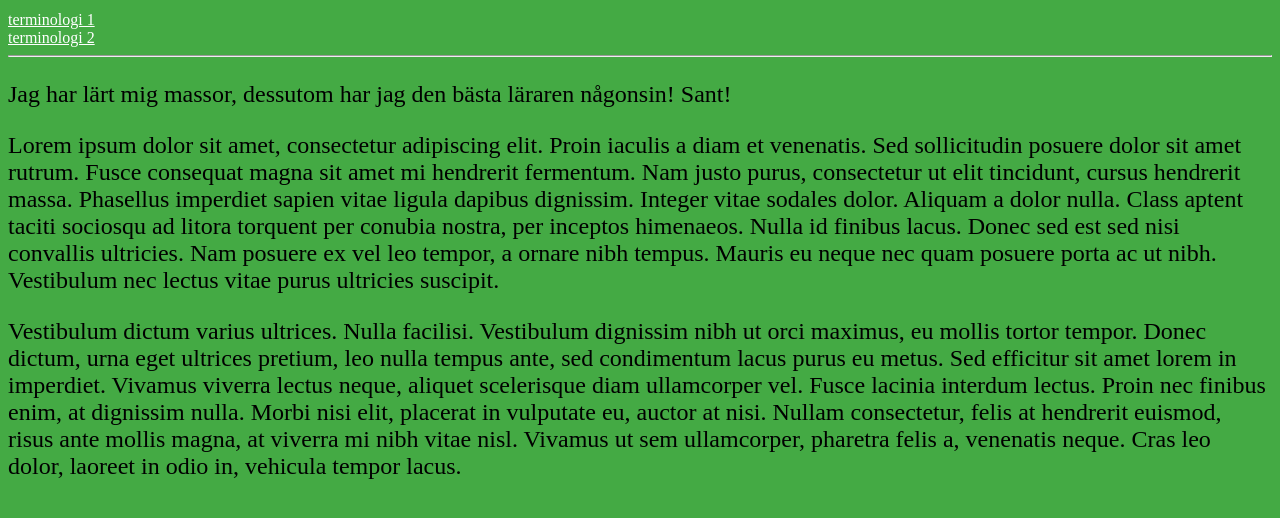
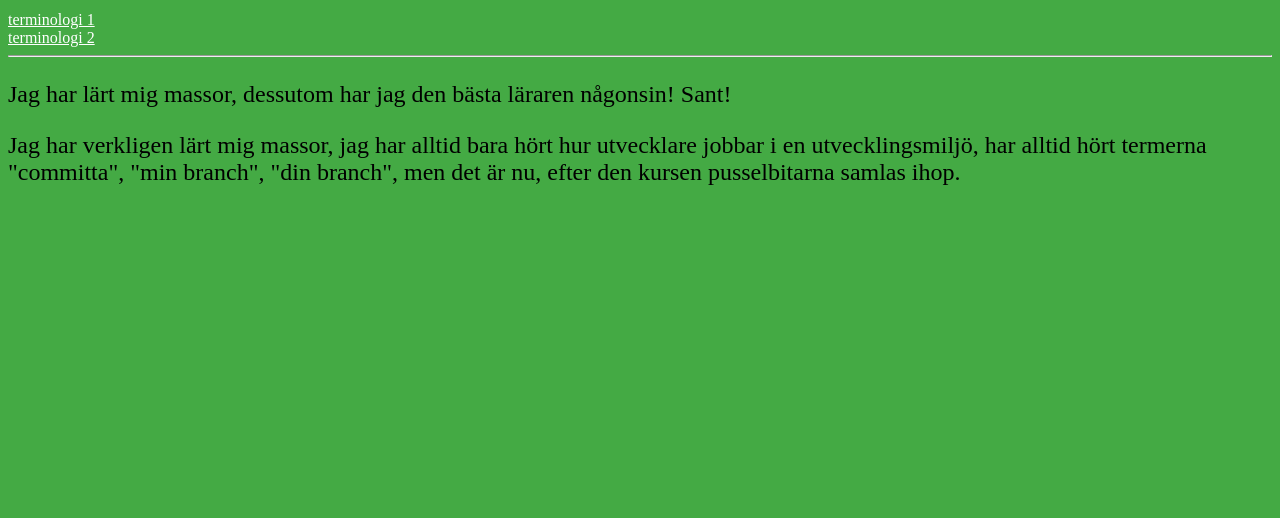
Before and after one commit to talebhammoude/vh-slut_g, a plain HTML site: page index.html in a window 1280 px wide. Shown: the part 108-626 px from the top of the page. Drawn offline with Linux system fonts and the light colour scheme.

Commit message:
Tar bort "lorem" text och ersätter med egen text

```diff
--- a/index.html
+++ b/index.html
@@ -12,6 +12,5 @@
       <br>
       <hr>
       <p>Jag har lärt mig massor, dessutom har jag den bästa läraren någonsin! Sant!</p>
-      <p>Lorem ipsum dolor sit amet, consectetur adipiscing elit. Proin iaculis a diam et venenatis. Sed sollicitudin posuere dolor sit amet rutrum. Fusce consequat magna sit amet mi hendrerit fermentum. Nam justo purus, consectetur ut elit tincidunt, cursus hendrerit massa. Phasellus imperdiet sapien vitae ligula dapibus dignissim. Integer vitae sodales dolor. Aliquam a dolor nulla. Class aptent taciti sociosqu ad litora torquent per conubia nostra, per inceptos himenaeos. Nulla id finibus lacus. Donec sed est sed nisi convallis ultricies. Nam posuere ex vel leo tempor, a ornare nibh tempus. Mauris eu neque nec quam posuere porta ac ut nibh. Vestibulum nec lectus vitae purus ultricies suscipit.</p>
-      <p>Vestibulum dictum varius ultrices. Nulla facilisi. Vestibulum dignissim nibh ut orci maximus, eu mollis tortor tempor. Donec dictum, urna eget ultrices pretium, leo nulla tempus ante, sed condimentum lacus purus eu metus. Sed efficitur sit amet lorem in imperdiet. Vivamus viverra lectus neque, aliquet scelerisque diam ullamcorper vel. Fusce lacinia interdum lectus. Proin nec finibus enim, at dignissim nulla. Morbi nisi elit, placerat in vulputate eu, auctor at nisi. Nullam consectetur, felis at hendrerit euismod, risus ante mollis magna, at viverra mi nibh vitae nisl. Vivamus ut sem ullamcorper, pharetra felis a, venenatis neque. Cras leo dolor, laoreet in odio in, vehicula tempor lacus.</p>
+      <p>Jag har verkligen lärt mig massor,  jag har alltid  bara hört hur utvecklare jobbar i en utvecklingsmiljö, har alltid hört termerna "committa", "min branch", "din branch", men det är nu, efter den kursen pusselbitarna samlas ihop.</p>
 </html>
```
